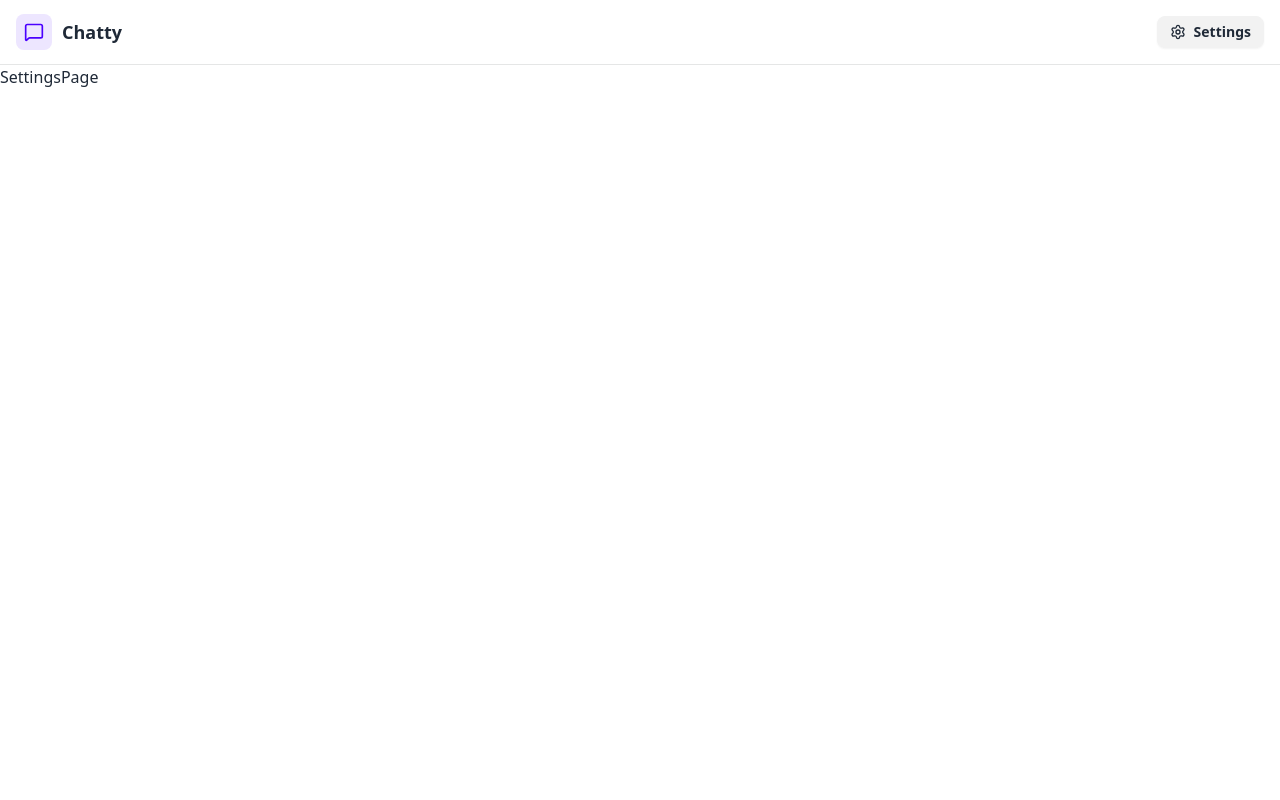
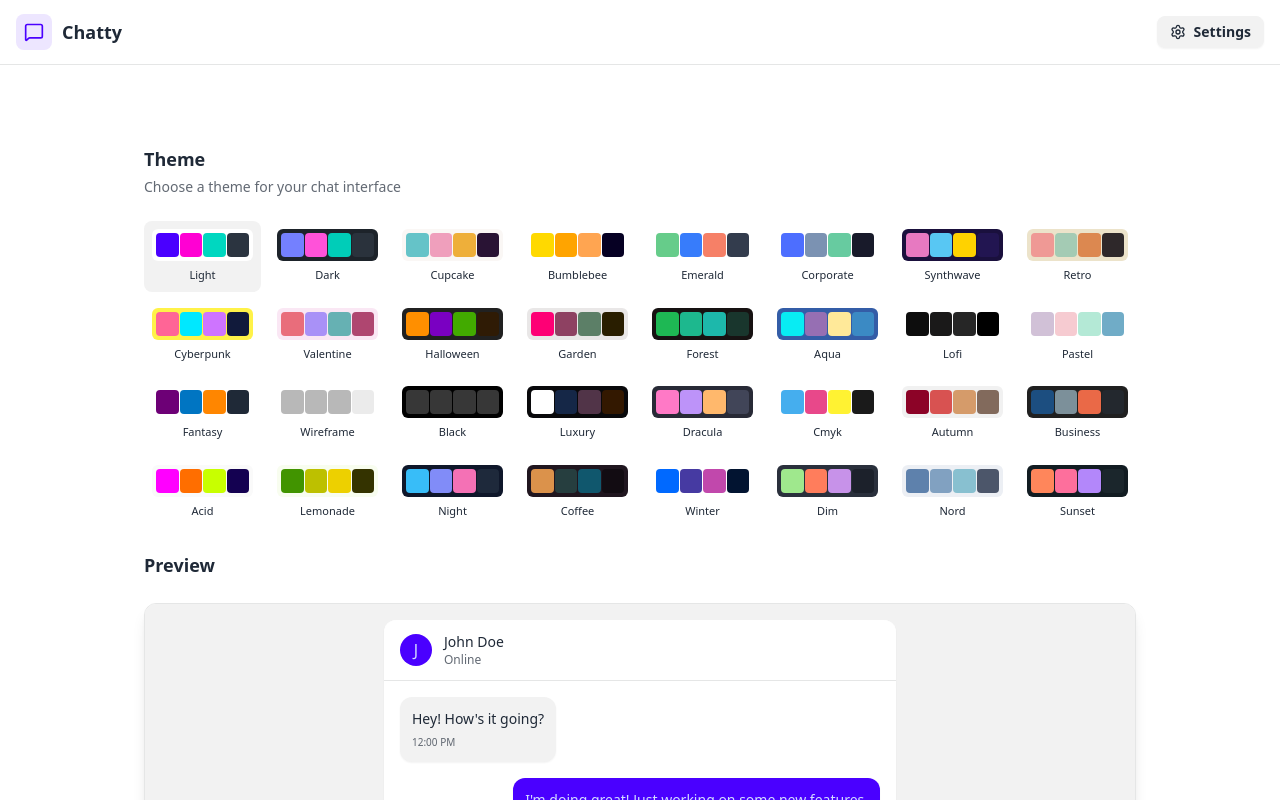
Before and after one commit to Alizaib96/fullstack-chat-app, a React (Vite) app in the folder frontend/: page /settings in a window 1280 px wide. Shown: the top 800 px of the page. Built offline with nearby package versions, Linux system fonts and the light colour scheme; no server answers.

Commit message:
created settings page

```diff
--- a/frontend/src/App.jsx
+++ b/frontend/src/App.jsx
@@ -20,9 +20,11 @@
 
 // Store
 import { useAuthStore } from "./store/useAuthStore.js";
+import { useThemeStore } from "./store/useThemestore.js";
 
 const App = () => {
   const { checkAuth, isCheckingAuth, authUser } = useAuthStore();
+  const { theme } = useThemeStore();
 
   useEffect(() => {
     checkAuth();
@@ -37,7 +39,10 @@
   }
 
   return (
-    <div>
+    <div
+      data-theme={theme}
+      className="min-h-screen bg-base-100 text-base-content"
+    >
       <Navbar />
       <Routes>
         <Route
--- /dev/null
+++ b/frontend/src/constants/index.js
@@ -0,0 +1,34 @@
+export const THEMES = [
+  "light",
+  "dark",
+  "cupcake",
+  "bumblebee",
+  "emerald",
+  "corporate",
+  "synthwave",
+  "retro",
+  "cyberpunk",
+  "valentine",
+  "halloween",
+  "garden",
+  "forest",
+  "aqua",
+  "lofi",
+  "pastel",
+  "fantasy",
+  "wireframe",
+  "black",
+  "luxury",
+  "dracula",
+  "cmyk",
+  "autumn",
+  "business",
+  "acid",
+  "lemonade",
+  "night",
+  "coffee",
+  "winter",
+  "dim",
+  "nord",
+  "sunset",
+];
--- a/frontend/src/pages/profilePage.jsx
+++ b/frontend/src/pages/profilePage.jsx
@@ -22,7 +22,7 @@
   };
 
   return (
-    <div className="h-screen pt-20">
+    <div className="min-h-screen pt-20">
       <div className="max-w-2xl p-4 py-8 mx-auto">
         <div className="p-6 space-y-8 bg-base-300 rounded-xl">
           <div className="text-center">
--- a/frontend/src/pages/settingsPage.jsx
+++ b/frontend/src/pages/settingsPage.jsx
@@ -1,5 +1,135 @@
+import { THEMES } from "../constants";
+import { Send } from "lucide-react";
+import { useThemeStore } from "../store/useThemestore";
+
+const PREVIEW_MESSAGES = [
+  { id: 1, content: "Hey! How's it going?", isSent: false },
+  {
+    id: 2,
+    content: "I'm doing great! Just working on some new features.",
+    isSent: true,
+  },
+];
+
 const SettingsPage = () => {
-  return <div className="text-white-900">SettingsPage</div>;
+  const { theme, setTheme } = useThemeStore();
+
+  return (
+    <div className="container max-w-5xl min-h-screen px-4 pt-20 mx-auto">
+      <div className="space-y-6">
+        <div className="flex flex-col gap-1">
+          <h2 className="text-lg font-semibold">Theme</h2>
+          <p className="text-sm text-base-content/70">
+            Choose a theme for your chat interface
+          </p>
+        </div>
+
+        <div className="grid grid-cols-4 gap-2 sm:grid-cols-6 md:grid-cols-8">
+          {THEMES.map((t) => (
+            <button
+              key={t}
+              className={`
+                group flex flex-col items-center gap-1.5 p-2 rounded-lg transition-colors
+                ${theme === t ? "bg-base-200" : "hover:bg-base-200/50"}
+              `}
+              onClick={() => setTheme(t)}
+            >
+              <div
+                className="relative w-full h-8 overflow-hidden rounded-md"
+                data-theme={t}
+              >
+                <div className="absolute inset-0 grid grid-cols-4 gap-px p-1">
+                  <div className="rounded bg-primary"></div>
+                  <div className="rounded bg-secondary"></div>
+                  <div className="rounded bg-accent"></div>
+                  <div className="rounded bg-neutral"></div>
+                </div>
+              </div>
+              <span className="text-[11px] font-medium truncate w-full text-center">
+                {t.charAt(0).toUpperCase() + t.slice(1)}
+              </span>
+            </button>
+          ))}
+        </div>
+
+        {/* Preview Section */}
+        <h3 className="mb-3 text-lg font-semibold">Preview</h3>
+        <div className="overflow-hidden border shadow-lg rounded-xl border-base-300 bg-base-100">
+          <div className="p-4 bg-base-200">
+            <div className="max-w-lg mx-auto">
+              {/* Mock Chat UI */}
+              <div className="overflow-hidden shadow-sm bg-base-100 rounded-xl">
+                {/* Chat Header */}
+                <div className="px-4 py-3 border-b border-base-300 bg-base-100">
+                  <div className="flex items-center gap-3">
+                    <div className="flex items-center justify-center w-8 h-8 font-medium rounded-full bg-primary text-primary-content">
+                      J
+                    </div>
+                    <div>
+                      <h3 className="text-sm font-medium">John Doe</h3>
+                      <p className="text-xs text-base-content/70">Online</p>
+                    </div>
+                  </div>
+                </div>
+
+                {/* Chat Messages */}
+                <div className="p-4 space-y-4 min-h-[200px] max-h-[200px] overflow-y-auto bg-base-100">
+                  {PREVIEW_MESSAGES.map((message) => (
+                    <div
+                      key={message.id}
+                      className={`flex ${
+                        message.isSent ? "justify-end" : "justify-start"
+                      }`}
+                    >
+                      <div
+                        className={`
+                          max-w-[80%] rounded-xl p-3 shadow-sm
+                          ${
+                            message.isSent
+                              ? "bg-primary text-primary-content"
+                              : "bg-base-200"
+                          }
+                        `}
+                      >
+                        <p className="text-sm">{message.content}</p>
+                        <p
+                          className={`
+                            text-[10px] mt-1.5
+                            ${
+                              message.isSent
+                                ? "text-primary-content/70"
+                                : "text-base-content/70"
+                            }
+                          `}
+                        >
+                          12:00 PM
+                        </p>
+                      </div>
+                    </div>
+                  ))}
+                </div>
+
+                {/* Chat Input */}
+                <div className="p-4 border-t border-base-300 bg-base-100">
+                  <div className="flex gap-2">
+                    <input
+                      type="text"
+                      className="flex-1 h-10 text-sm input input-bordered"
+                      placeholder="Type a message..."
+                      value="This is a preview"
+                      readOnly
+                    />
+                    <button className="h-10 min-h-0 btn btn-primary">
+                      <Send size={18} />
+                    </button>
+                  </div>
+                </div>
+              </div>
+            </div>
+          </div>
+        </div>
+      </div>
+    </div>
+  );
 };
-
 export default SettingsPage;
--- /dev/null
+++ b/frontend/src/store/useThemestore.js
@@ -0,0 +1,9 @@
+import { create } from "zustand";
+
+export const useThemeStore = create((set) => ({
+  theme: localStorage.getItem("chat-theme") || "light",
+  setTheme: (theme) => {
+    localStorage.setItem("chat-theme", theme);
+    set({ theme });
+  },
+}));
--- a/frontend/tailwind.config.js
+++ b/frontend/tailwind.config.js
@@ -7,4 +7,40 @@
     extend: {},
   },
   plugins: [daisyui],
+  daisyui: {
+    themes: [
+      "light",
+      "dark",
+      "cupcake",
+      "bumblebee",
+      "emerald",
+      "corporate",
+      "synthwave",
+      "retro",
+      "cyberpunk",
+      "valentine",
+      "halloween",
+      "garden",
+      "forest",
+      "aqua",
+      "lofi",
+      "pastel",
+      "fantasy",
+      "wireframe",
+      "black",
+      "luxury",
+      "dracula",
+      "cmyk",
+      "autumn",
+      "business",
+      "acid",
+      "lemonade",
+      "night",
+      "coffee",
+      "winter",
+      "dim",
+      "nord",
+      "sunset",
+    ],
+  },
 };
```
